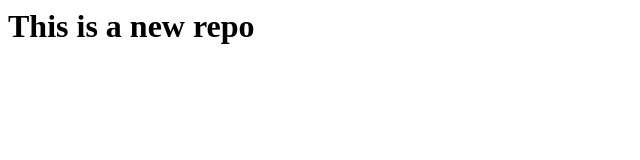
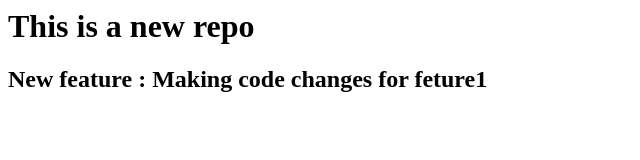
Before and after one commit to anshuman-99/LocalFolder, a plain HTML site: page index.html in a window 1280 px wide. Shown: the whole page, without its empty margins (0-640 px from the left). Drawn offline with Linux system fonts and the light colour scheme.

Commit message:
added new feature in feature1 branch

```diff
--- a/index.html
+++ b/index.html
@@ -1 +1,2 @@
 <h1>This is a new repo</h1>
+<h2>New feature : Making code changes for feture1</h2>
```
